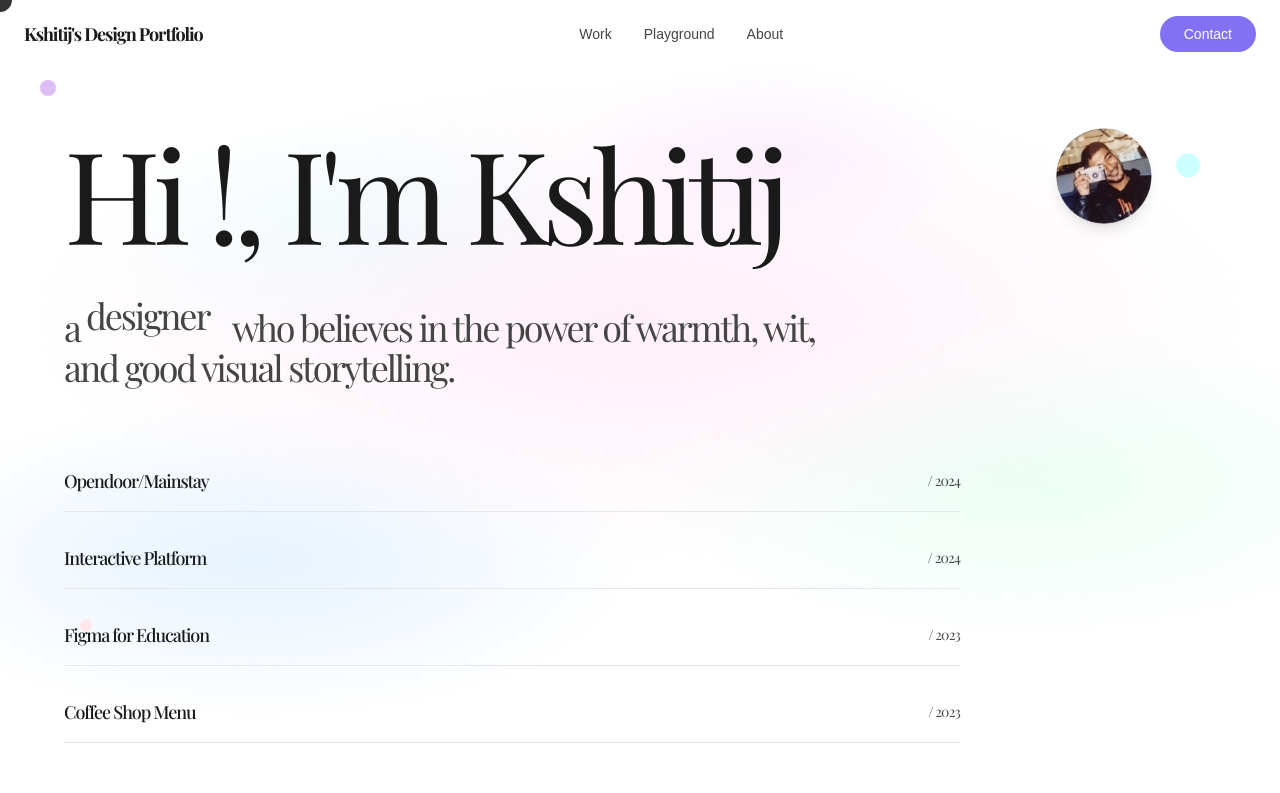
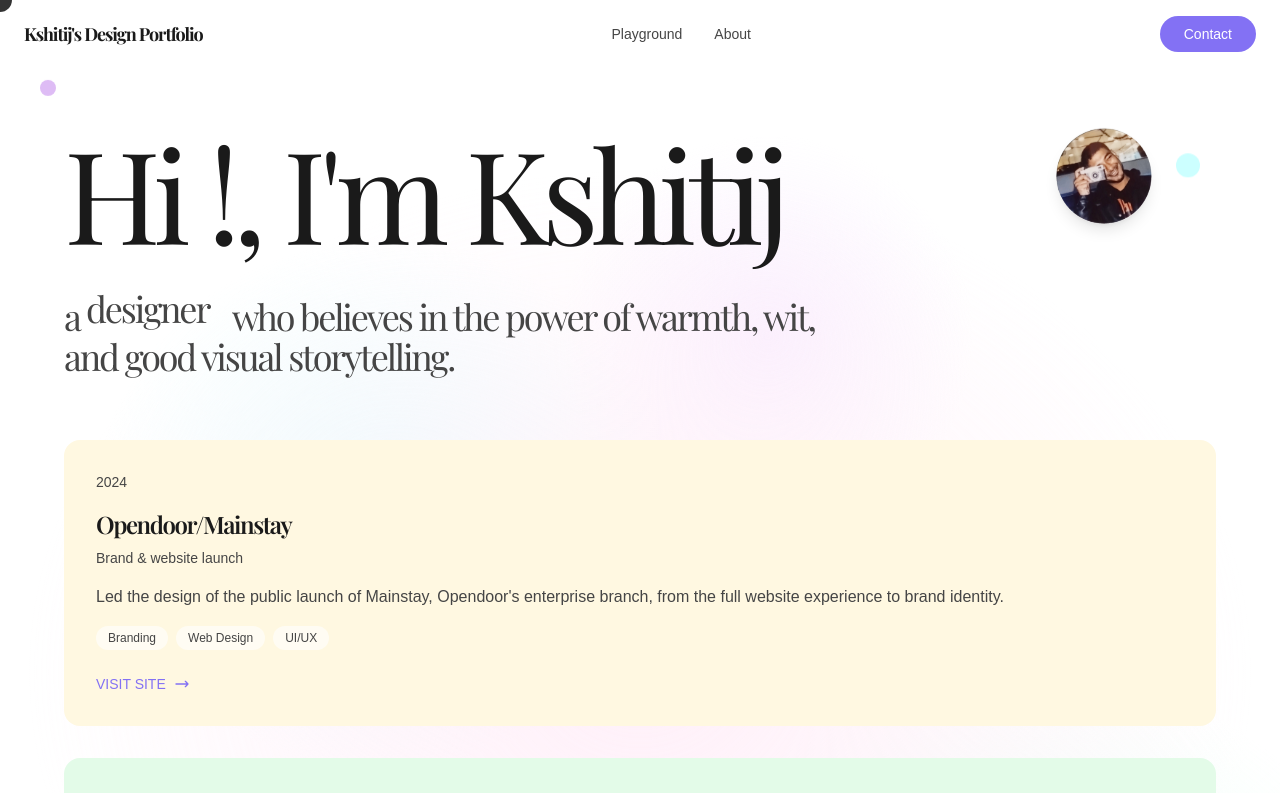
Before and after one commit to kshitij0299/pastel-pivot-folio, a React (Vite) app: page / in a window 1280 px wide. Shown: the top 793 px of the page. Built offline with nearby package versions, Linux system fonts and the light colour scheme; a web font is replaced by a local one.

Commit message:
Fix alignment and merge sections
The AI addressed two issues:
1. It fixed an alignment problem in the hero section.
2. It merged the "Selected Work" section into the section above it, transferring relevant text details.

```diff
--- a/src/components/HeroSection.tsx
+++ b/src/components/HeroSection.tsx
@@ -72,16 +72,16 @@ const AnimatedDesigner = () => {
 
   return (
     <span
-      className="inline-block relative overflow-hidden"
+      className="inline-block relative"
       style={{
         width: '140px',
-        height: '1.5em',
+        height: '1.2em',
         verticalAlign: 'baseline'
       }}
     >
       <span
         ref={designerRef}
-        className={`${fonts[currentFont]} transition-all duration-300 absolute inset-0 flex items-center justify-start`}
+        className={`${fonts[currentFont]} transition-all duration-300 absolute top-0 left-0`}
       >
         {word.split('').map((letter, i) => (
           <span
@@ -168,38 +168,81 @@ export const HeroSection = () => {
           and good visual storytelling.
         </p>
 
-        {/* Projects section with hover images */}
-        <div className="mt-12 md:mt-16 space-y-2 md:space-y-4 max-w-none md:max-w-4xl">
+        {/* Projects section with detailed information and hover images */}
+        <div className="mt-12 md:mt-16 space-y-6 md:space-y-8 max-w-none md:max-w-6xl">
           {[{
           name: 'Opendoor/Mainstay',
-          count: '2024',
+          category: 'Brand & website launch',
+          year: '2024',
+          description: 'Led the design of the public launch of Mainstay, Opendoor\'s enterprise branch, from the full website experience to brand identity.',
+          tags: ['Branding', 'Web Design', 'UI/UX'],
+          color: '#FFF8E1',
           image: 'https://images.unsplash.com/photo-1461749280684-dccba630e2f6?w=400&h=300&fit=crop'
         }, {
           name: 'Interactive Platform',
-          count: '2024',
+          category: 'Product Design',
+          year: '2024',
+          description: 'Designing highly interactive platforms to storytelling microsites, we stand above the noise, creating engaging web experiences.',
+          tags: ['UI/UX', 'Interactive', 'Motion'],
+          color: '#E3FBE8',
           image: 'https://images.unsplash.com/photo-1487058792275-0ad4aaf24ca7?w=400&h=300&fit=crop'
         }, {
           name: 'Figma for Education',
-          count: '2023',
+          category: 'Educational Tools',
+          year: '2023',
+          description: 'Comprehensive design system and learning platform for educational institutions using Figma.',
+          tags: ['Education', 'Design System', 'Personal'],
+          color: '#DDE9FB',
           image: 'https://images.unsplash.com/photo-1498050108023-c5249f4df085?w=400&h=300&fit=crop'
         }, {
           name: 'Coffee Shop Menu',
-          count: '2023',
+          category: 'Print Design',
+          year: '2023',
+          description: 'Modern, clean menu design for a local coffee shop with focus on readability and brand consistency.',
+          tags: ['Print', 'Branding', 'Personal'],
+          color: '#FCE8F7',
           image: 'https://images.unsplash.com/photo-1488590528505-98d2b5aba04b?w=400&h=300&fit=crop'
-        }].map(project => <div key={project.name} className="relative flex items-center justify-between py-3 md:py-4 border-b border-gray-200 cursor-hover group">
-              <span className="font-playfair text-base md:text-lg text-heading font-medium group-hover:text-link transition-colors tracking-[-0.06em]">
-                {project.name}
+        }].map(project => <div
+            key={project.name}
+            className="relative rounded-2xl p-6 md:p-8 cursor-hover transition-all duration-300 hover:scale-105 group"
+            style={{ backgroundColor: project.color }}
+          >
+            <div className="flex items-start justify-between mb-4">
+              <div className="text-sm font-rethink text-body">{project.year}</div>
+            </div>
+
+            <div className="mb-6">
+              <h3 className="font-playfair text-xl md:text-2xl font-semibold text-heading mb-2 tracking-[-0.06em]">{project.name}</h3>
+              <p className="font-rethink text-body text-sm font-medium mb-4">{project.category}</p>
+              <p className="font-rethink text-body leading-relaxed mb-4">{project.description}</p>
+
+              {/* Tags */}
+              <div className="flex flex-wrap gap-2 mb-4">
+                {project.tags.map((tag) => (
+                  <span
+                    key={tag}
+                    className="font-rethink px-3 py-1 bg-white/60 rounded-full text-xs font-medium text-body"
+                  >
+                    {tag}
                   </span>
-              <span className="font-playfair text-xs md:text-sm text-body tracking-[-0.06em]">
-                / {project.count}
-              </span>
+                ))}
+              </div>
+            </div>
+
+            {/* Visit site link */}
+            <div className="flex items-center text-link">
+              <span className="font-rethink text-sm font-medium">VISIT SITE</span>
+              <svg className="ml-2 w-4 h-4 transition-transform duration-300 group-hover:translate-x-1" fill="none" viewBox="0 0 24 24" stroke="currentColor">
+                <path strokeLinecap="round" strokeLinejoin="round" strokeWidth={2} d="M17 8l4 4m0 0l-4 4m4-4H3" />
+              </svg>
+            </div>
 
             {/* Hover image */}
-              <div className="absolute left-1/2 top-1/2 transform -translate-x-1/2 -translate-y-1/2 opacity-0 group-hover:opacity-100 transition-opacity duration-300 pointer-events-none z-10">
+            <div className="absolute top-4 right-4 opacity-0 group-hover:opacity-100 transition-opacity duration-300 pointer-events-none z-10">
               <img
                 src={project.image}
                 alt={project.name}
-                  className="w-64 h-48 object-cover rounded-lg shadow-xl"
+                className="w-48 h-36 object-cover rounded-lg shadow-xl"
               />
             </div>
           </div>)}
--- a/src/components/Navigation.tsx
+++ b/src/components/Navigation.tsx
@@ -18,7 +18,6 @@ export const Navigation = ({ activeSection }: NavigationProps) => {
   }, []);
 
   const navItems = [
-    { label: 'Work', href: '#work' },
     { label: 'Playground', href: '#playground' },
     { label: 'About', href: '#about' },
   ];
--- a/src/pages/Index.tsx
+++ b/src/pages/Index.tsx
@@ -12,7 +12,7 @@ const Index = () => {
 
   useEffect(() => {
     const handleScroll = () => {
-      const sections = ['hero', 'work', 'playground', 'about', 'contact'];
+      const sections = ['hero', 'playground', 'about', 'contact'];
       const currentSection = sections.find(section => {
         const element = document.getElementById(section);
         if (element) {
@@ -38,7 +38,6 @@ const Index = () => {
 
       <main>
         <HeroSection />
-        <WorkSection />
         <PlaygroundSection />
         <AboutSection />
         <Footer />
```
Lines whose indentation alone changed are shown as unchanged.
